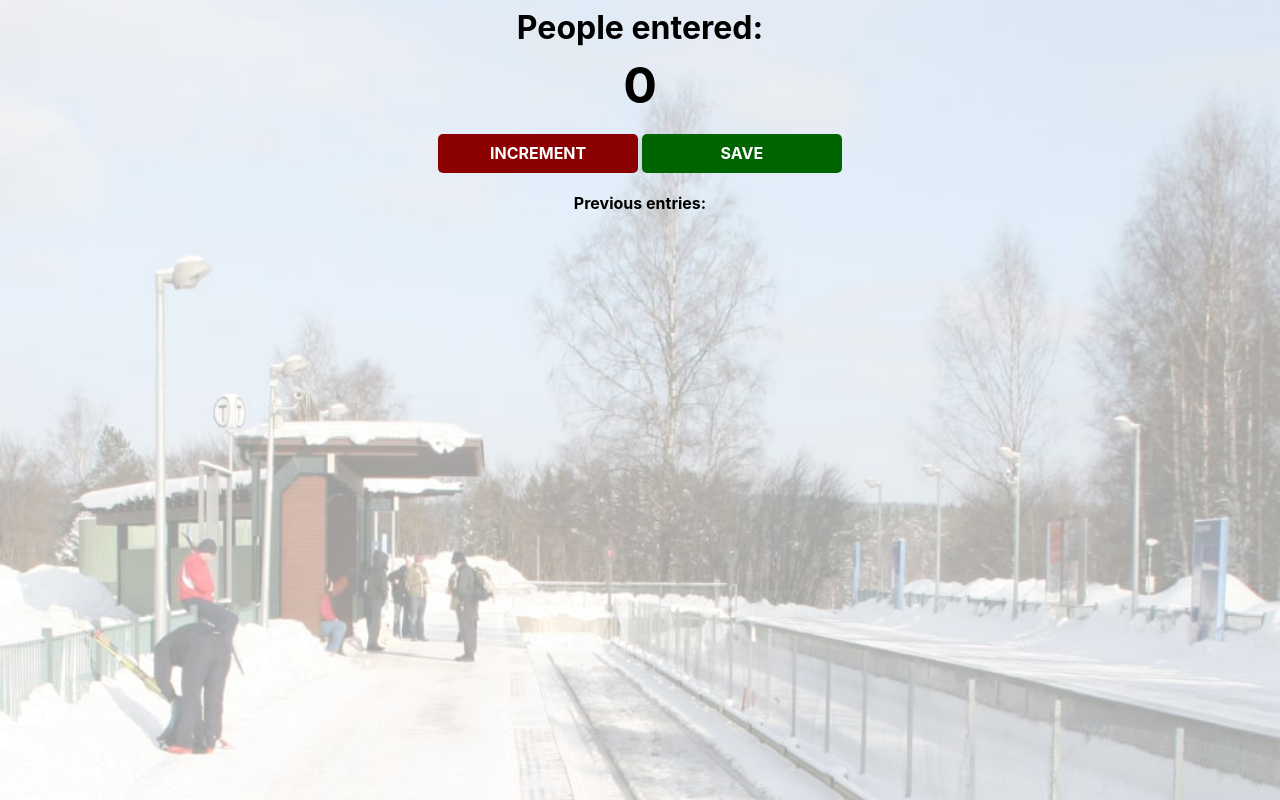
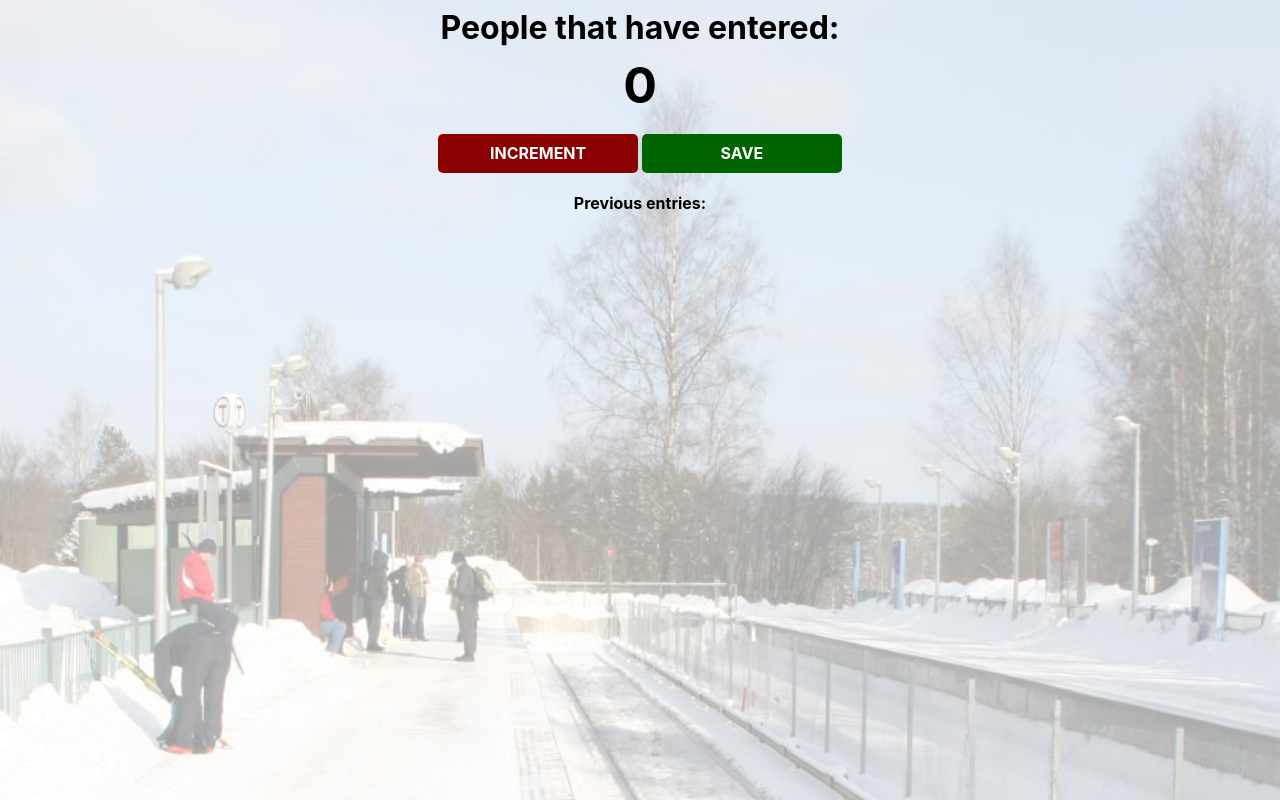
Before and after one commit to And1Split/CourseraGitCourse, a website built with Vite: page index.html in a window 1280 px wide. Built offline with nearby package versions, Linux system fonts and the light colour scheme.

Commit message:
Updated text

```diff
--- a/index.html
+++ b/index.html
@@ -3,7 +3,7 @@
         <link rel="stylesheet" href="index.css">
     </head>
     <body>
-        <h1>People entered:</h1>
+        <h1>People that have entered:</h1>
         <h2 id="count-el">0</h2>
         <button id="increment-btn" onclick="increment()">INCREMENT</button>
         <button id="save-btn" onclick="save()">SAVE</button>
```
